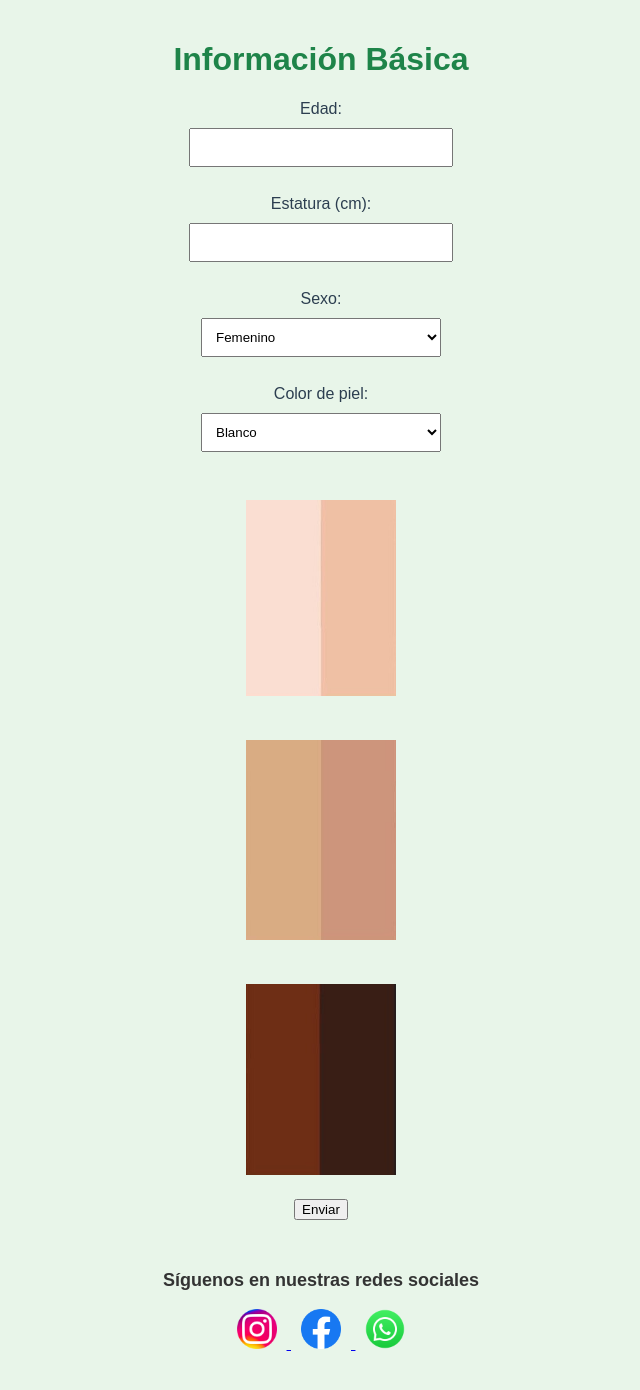
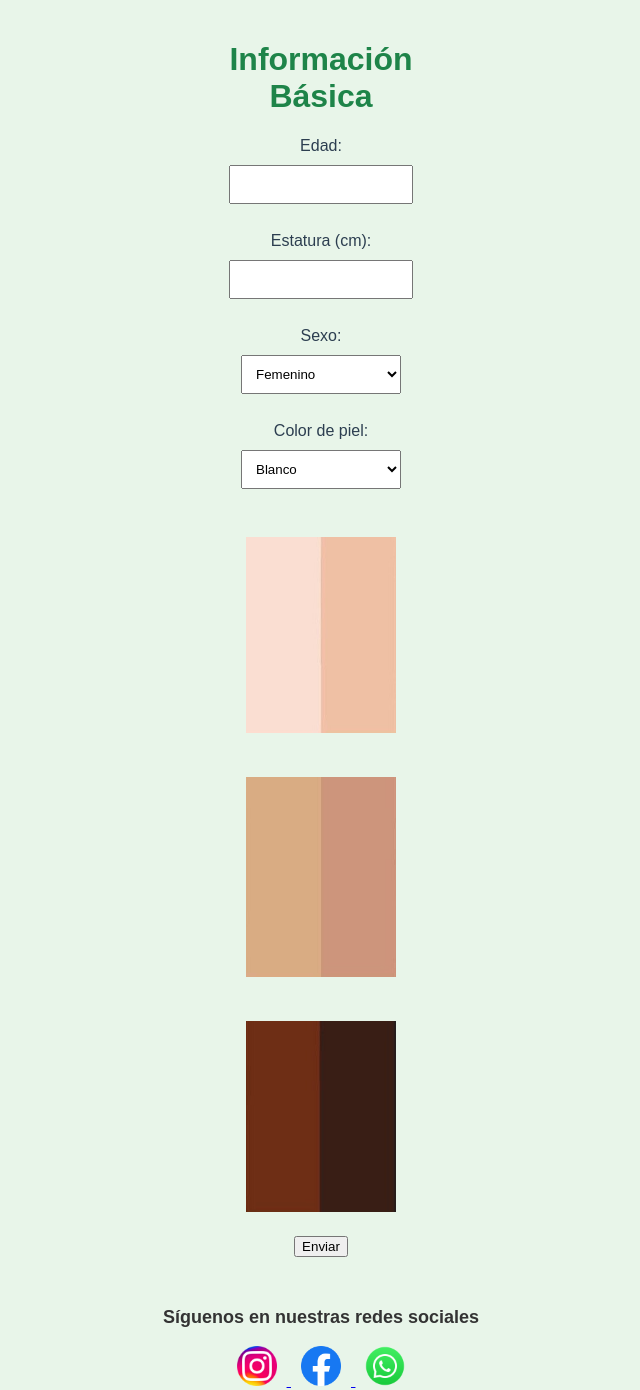
Before and after one commit to kevinalbarracin24/mi-pagina-web, a Flask app: page /form in a window 1280 px wide. Shown: the part 41-1431 px from the top of the page, without its empty margins (319-959 px from the left). Before the commit the page ends 1392 px from the top, so only its background shows below. Run offline with Flask 3, Linux system fonts and the light colour scheme.

Commit message:
Update styles.css

```diff
--- a/static/css/styles.css
+++ b/static/css/styles.css
@@ -7,7 +7,7 @@ body {
 }
 
 .container {
-    width: 300px;
+    width: 200px;
     margin: 0 auto;
     text-align: center;
     padding: 20px;
```
